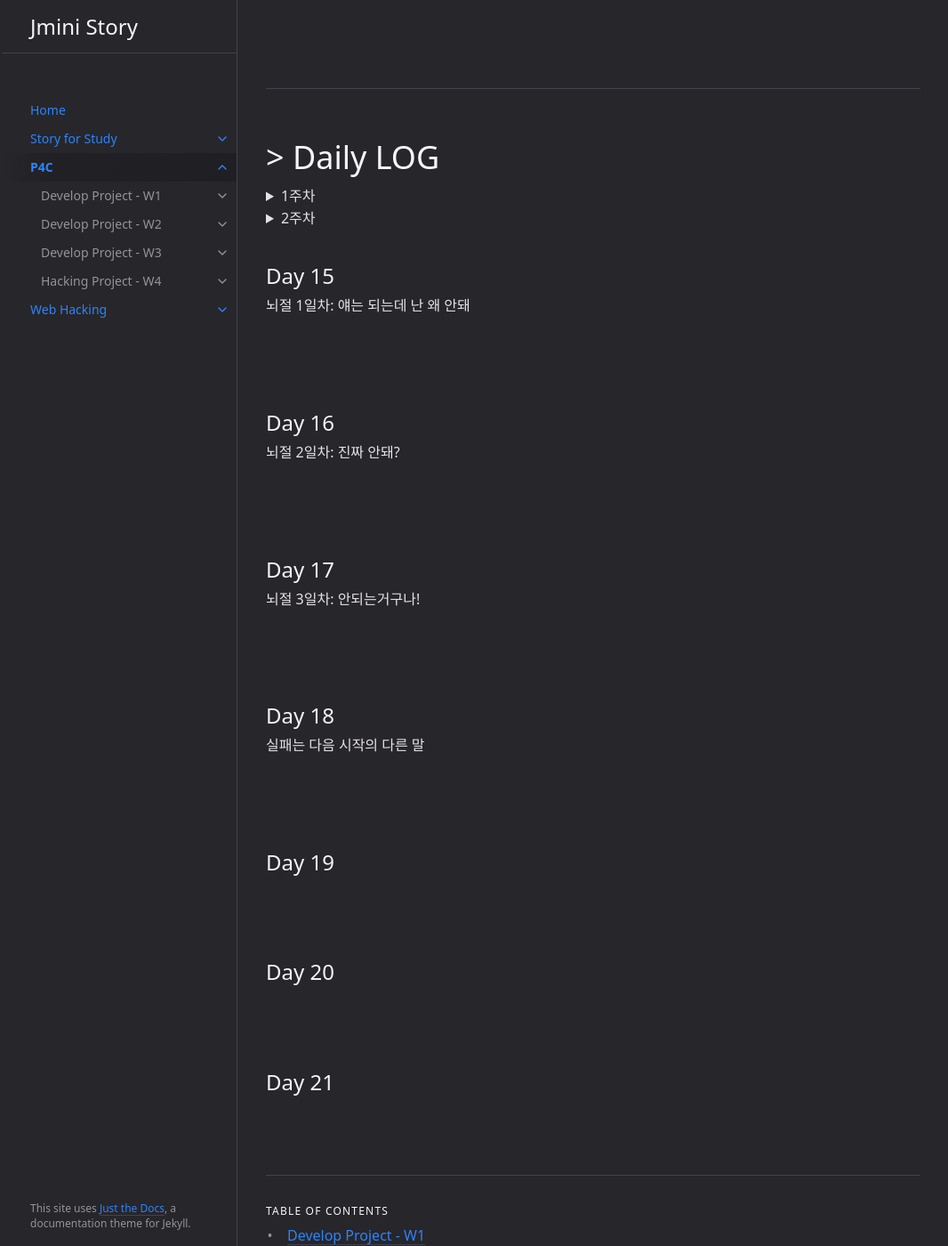
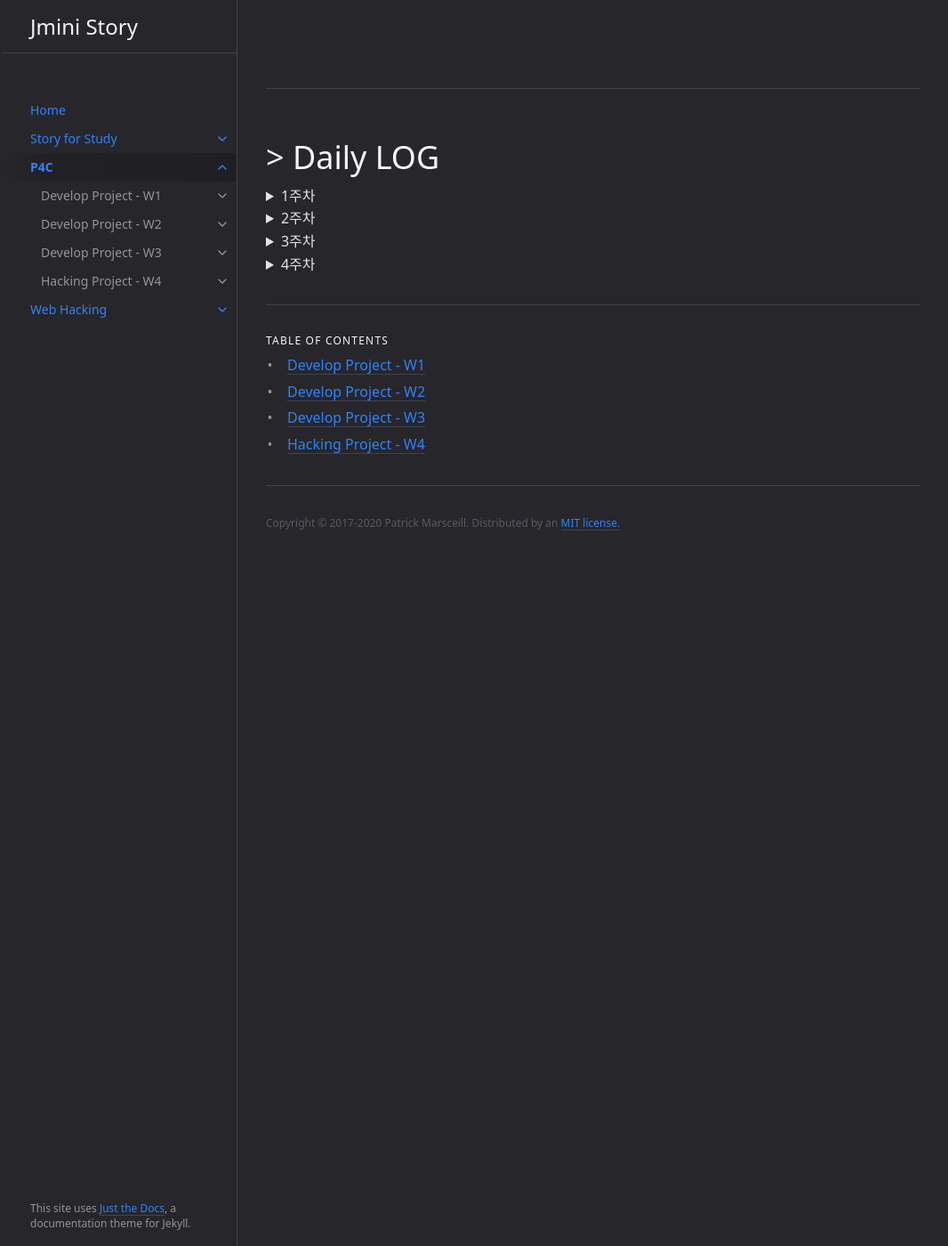
Before and after one commit to Jminis/Jminis.github.io, a Jekyll site: the page built from docs/P4C/P4C.md, in a window 1280 px wide and 1400 px high, scrolled down 257 px. Shown: the whole window at 89% size, without its empty margins (105-1171 px from the left). Built offline with Jekyll 4.4.1, drawn with Linux system fonts in a browser that asks for light colours.

Commit message:
2022-05-15

```diff
--- a/docs/P4C/P4C.md
+++ b/docs/P4C/P4C.md
@@ -78,6 +78,8 @@ php...php...php...?
 <summary>2주차</summary>
 <div markdown="1">
 
+
+
 ## Day 8
 
 개발이라는 것을 시작해보니 알겠다.
@@ -126,6 +128,10 @@ php...php...php...?
 </div>
 </details>
 
+<details>
+<summary>3주차</summary>
+<div markdown="1">
+
 ## Day 15
 
 뇌절 1일차: 얘는 되는데 난 왜 안돼
@@ -152,14 +158,15 @@ php...php...php...?
 
 ## Day 19
 
-<br><br>
-
-## Day 20
+서울 집값이 너무 비싸..
 
 <br><br>
 
-## Day 21
+</div>
+</details>
 
+<details>
+<summary>4주차</summary>
+<div markdown="1">
 
-
-<br><br>
+어느새 이걸 쓰고 있었던 걸 까먹어버렸당
```
Also changed, not shown: docs/P4C/4week.md (+6 -0 lines), docs/P4C/Day26.md (+4 -0 lines), docs/Web Hacking/python.md (added, +9 -0 lines).
